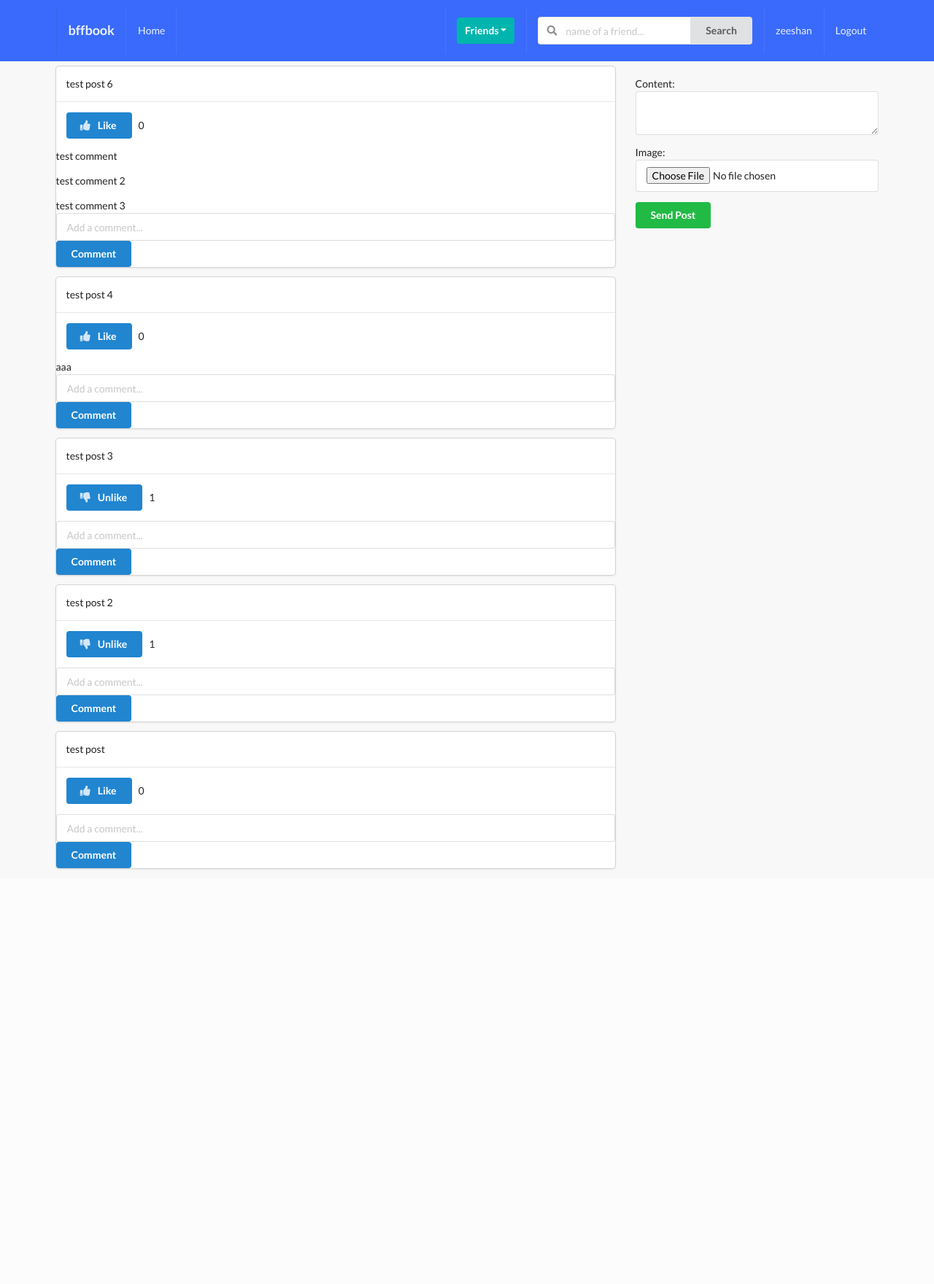
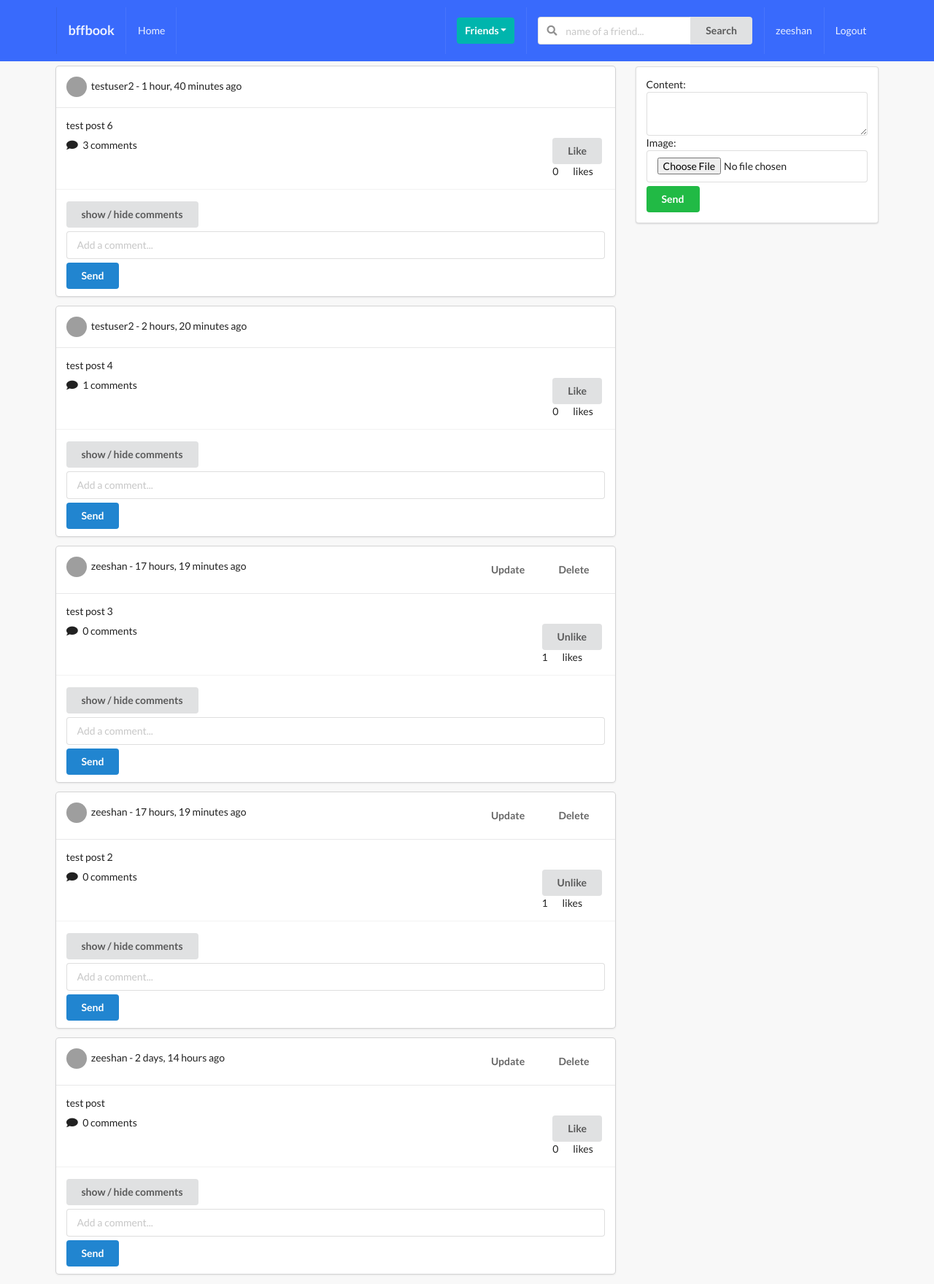
Before and after one commit to zeeshan-arif/social-media-app, a Django app: page /posts/ in a window 1280 px wide. Shown: the whole page at 73% size. Before the commit the page ends 1192 px from the top, so only its background shows below. Run offline with Django 3.2, Linux system fonts and the light colour scheme; a user stored in the database is signed in; data comes from the database, SQL or seed files in the repository; both versions use the stored data as it was after the commit; some libraries are stand-ins or nearby versions; grey boxes are pictures that could not be loaded.

Commit message:
added post update and delete functionality with a little change in the UI and used javascript for better experience

```diff
--- a/posts/templates/posts/main.html
+++ b/posts/templates/posts/main.html
@@ -1,62 +1,158 @@
 {% extends 'base.html' %}
 
-{% block title %}
-posts
-{% endblock title %}
+{% block title %}main page{% endblock title %}
 
 {% block content %}
+<div class="ui grid">
+    <div class="eleven wide column">
+        {% for obj in qs %}
 
+        <div class="ui fluid card">
+            <div class="content">
+                <div class="right floated meta">
                 <div class="ui grid">
                     <div class="row">
-            <div class="eleven wide column">
-                {% for obj in qs %}
-                    <div class="ui fluid card">
-                        <div class="content">
-                            {{obj.content}}
+                        {% ifequal request.user obj.author.user %}
+                            <a href="{% url 'posts:post-update' obj.pk %}"><button class="ui button bwhite-lg ">Update</button></a>
+                            <a href="{% url 'posts:post-delete' obj.pk %}"><button class="ui button bwhite-lg ">Delete</button></a>
+                        {% endifequal %}
+                    </div>
+                </div>
+
+                </div>
+                <img class="ui avatar image" src={{obj.author.avatar.url}}>
+                {{ obj.author.user }} - {{ obj.created|timesince}} ago
+            </div>
+            <div class="ui fluid image">
+                {% if obj.image %}
+                    <img src={{obj.image.url}}>
+                {% endif %}
             </div>
             <div class="content">
-                            <form action="{% url 'posts:like-post-view' %}" method="POST">
+                <p> {{ obj.content }} </p>
+                <div class="right floated">
+                    <form action="{% url 'posts:like-post-view' %}" method="POST" class='like-form' id='{{obj.id}}'>
                         {% csrf_token %}
                         <input type="hidden" name="post_id" value={{obj.id}}>
-                                <button type="submit" class="ui primary button">
 
+                            <button type="submit" class="ui button like-btn{{obj.id}}">
                                 {% if profile not in obj.liked.all %}
-                                        <i class="thumbs up icon"></i>&nbsp;Like
+                                    Like
                                 {% else %}
-                                       <i class="thumbs down icon"></i>&nbsp;Unlike
+                                    Unlike
                                 {% endif %}
-
                             </button>
-                                &nbsp;{{obj.num_likes}}
+                            <div class="ui grid">
+                                <div class="column">
+                                    <div class="like-count{{obj.id}}"> {{obj.num_likes}} </div>
+                                </div>
+                                <div class="column">
+                                    likes
+                                </div>
+                            </div>
                     </form>
                 </div>
-                        <div>
+                <i class="comment icon"></i>
+                <span> {{ obj.num_comments }} comments</span>
+            </div>
+            <div class="extra content">
+                <div class="mb-5">
+
+                </div>
+                <button class="cmt_btn ui button mb-5">show / hide comments</button>
+                <div class="comment-box">
                 {% if obj.comment_set.all %}
                     {% for c in obj.comment_set.all %}
-                                    <p>{{c.body}}</p>
+
+                        <div class="ui segment mb-5">
+                            <img class="ui avatar image" src={{c.user.avatar.url}}>
+                            <span>{{ c.user }}</span>
+                            <div class='mt-5'>{{ c.body }}</div>
+                        </div>
+
                     {% endfor %}
                 {% endif %}
                 </div>
-                        <form action="" method="POST" class="ui form">
+
+                <form action="" method="POST"class='ui fluid form'>
                     {% csrf_token %}
-                            <input type="hidden" name="post_id", value="{{obj.id}}">
-                            {{c_form}}
-                            <button type="submit" class="ui primary button" name="submit_c_form">Comment</button>
+                    <input type="hidden" name="post_id" value={{obj.id}}>
+                    {{ c_form }}
+                    <button type="submit" name="submit_c_form" class="ui primary button mt-5 w-full">Send</button>
                 </form>
             </div>
+        </div>
+
+
         {% endfor %}
     </div>
     <div class="five wide column">
+        <div class="ui segment">
             {% if post_added %}
-                    <div class="ui green message">Post Added</div>
+                <div class="ui green message">Post added</div>
             {% endif %}
-                <form action="" method="POST" class="ui form" enctype="multipart/form-data">
+            <form action="" method="POST" class='ui form' enctype="multipart/form-data">
                 {% csrf_token %}
-                    {{p_form.as_p}}
-                    <button type="submit" class="ui button positive" name="submit_p_form">Send Post</button>
+                {{p_form}}
+                <button type='submit' name="submit_p_form" class="ui positive button w-full mt-5">Send</button>
             </form>
         </div>
     </div>
 </div>
+{% endblock content %}
 
-{% endblock content %}
+{% block scripts %}
+    <script>
+        $( document ).ready(function() {
+            let display = false
+            $(".cmt_btn").click(function () {
+                if (display===false) {
+                    $(this).next(".comment-box").show("slow");
+                    display=true
+                } else {
+                    $(this).next(".comment-box").hide("slow");
+                    display=false
+                }
+            });
+
+            $('.like-form').submit(function(e){
+                e.preventDefault()
+
+                const post_id = $(this).attr('id')
+
+                const likeText = $(`.like-btn${post_id}`).text()
+                const trim = $.trim(likeText)
+
+                const url = $(this).attr('action')
+
+                let res;
+                const likes = $(`.like-count${post_id}`).text()
+                const trimCount = parseInt(likes)
+
+                $.ajax({
+                    type: 'POST',
+                    url: url,
+                    data: {
+                        'csrfmiddlewaretoken': $('input[name=csrfmiddlewaretoken]').val(),
+                        'post_id':post_id,
+                    },
+                    success: function(response) {
+                        if(trim === 'Unlike') {
+                            $(`.like-btn${post_id}`).text('Like')
+                            res = trimCount - 1
+                        } else {
+                            $(`.like-btn${post_id}`).text('Unlike')
+                            res = trimCount + 1
+                        }
+
+                        $(`.like-count${post_id}`).text(res)
+                    },
+                    error: function(response) {
+                        console.log('error', response)
+                    }
+                })
+
+            })
+        });
+    </script>
+{% endblock scripts %}
--- a/posts/urls.py
+++ b/posts/urls.py
@@ -1,10 +1,11 @@
 from django.urls import path
-from .views import post_comment_create_and_list_view, like_unlike_post
+from .views import post_comment_create_and_list_view, like_unlike_post, PostDeleteView, PostUpdateView
 
 app_name = 'posts'
 
 urlpatterns = [
     path('', post_comment_create_and_list_view, name='main-post-view'),
     path('liked/', like_unlike_post, name='like-post-view'),
-    #path('liked/', post_comment_create_and_list_view, name='main-post-view'),
+    path('<pk>/delete/', PostDeleteView.as_view(), name='post-delete'),
+    path('<pk>/update/', PostUpdateView.as_view(), name='post-update'),
 ]
--- a/posts/views.py
+++ b/posts/views.py
@@ -1,7 +1,10 @@
 from django.shortcuts import render, redirect
+from django.urls import reverse_lazy
 from .models import Post, Like
 from profiles.models import Profile
 from .forms import PostModelForm, CommentModelForm
+from django.views.generic import UpdateView, DeleteView
+from django.contrib import messages
 
 # Create your views here.
 
@@ -71,3 +74,31 @@ def like_unlike_post(request):
             like.save()
 
     return redirect('posts:main-post-view')
+
+class PostDeleteView(DeleteView):
+    model = Post
+    template_name = 'posts/confirm_del.html'
+    success_url = reverse_lazy('posts:main-post-view')
+    #success_url = '/posts/'
+
+    def get_object(self, *args, **kwargs):
+        pk = self.kwargs.get('pk')
+        obj = Post.objects.get(pk=pk)
+        if not obj.author.user == self.request.user:
+            messages.warning(self.request, 'You need to be the author of the post in order to delete it')
+        return obj
+
+
+class PostUpdateView(UpdateView):
+    form_class = PostModelForm
+    model = Post
+    template_name = 'posts/update.html'
+    success_url = reverse_lazy('posts:main-post-view')
+
+    def form_valid(self, form):
+        profile = Profile.objects.get(user=self.request.user)
+        if form.instance.author == profile:
+            return super().form_valid(form)
+        else:
+            form.add_error(None, 'You need to be the author of the post in order to update it')
+            return super().form_invalid(form)
--- a/static_project/style.css
+++ b/static_project/style.css
@@ -21,3 +21,20 @@ body {
 .mt-5 {
     margin-top: 5px !important;
 }
+
+.mb-5 {
+    margin-bottom: 5px !important;
+}
+
+.bwhite-lg {
+    background-color: transparent !important;
+}
+
+.bwhite-sm {
+    background-color: transparent !important;
+    width: 10px !important;
+}
+
+.comment-box {
+    display: none;
+}
```
Also changed, not shown: posts/templates/posts/confirm_del.html (added, +30 -0 lines), posts/templates/posts/update.html (added, +16 -0 lines), db.sqlite3. Lines whose indentation alone changed are shown as unchanged.
